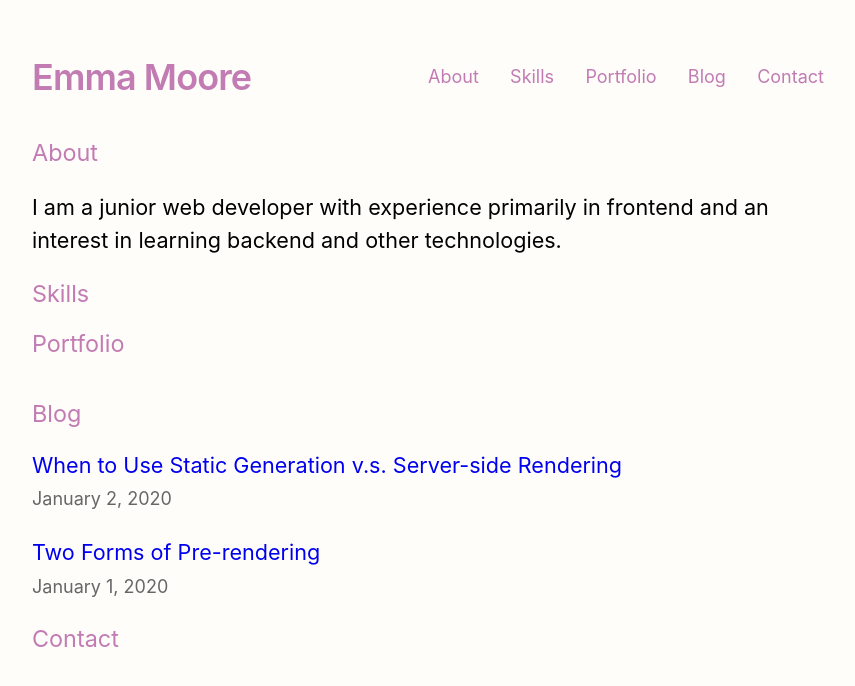
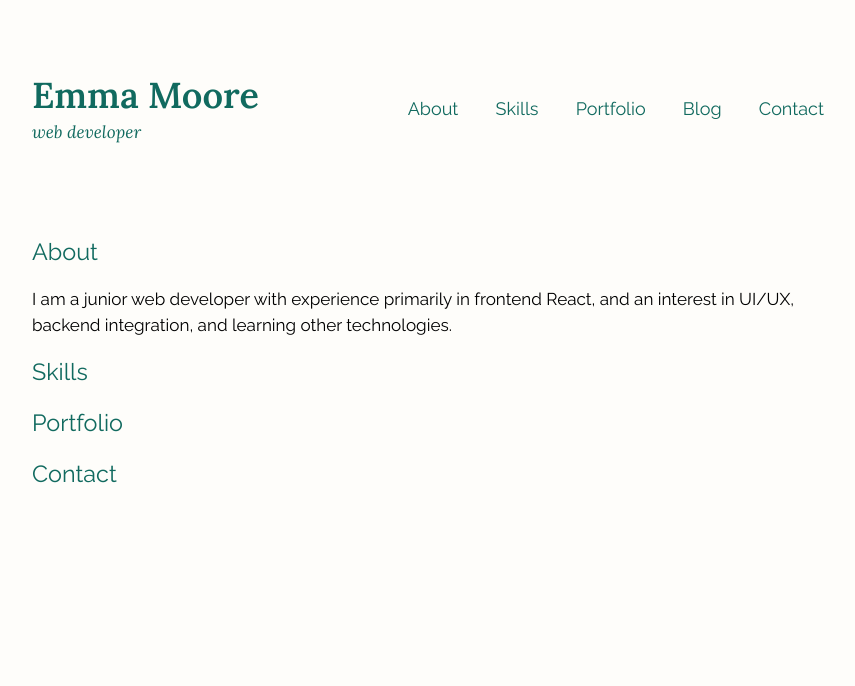
Before and after one commit to emoore29/My-Portfolio, a Next.js app: page / in a window 1280 px wide. Shown: the top 686 px of the page, without its empty margins (212-1067 px from the left). Built offline with nearby package versions, Linux system fonts and the light colour scheme.

Commit message:
final (hopefully) navbar styling, commented out Blog to focus on main portfolio for now

```diff
--- a/components/layout.js
+++ b/components/layout.js
@@ -35,7 +35,17 @@ export default function Layout({ children, home }) {
       <header className={styles.header}>
         {home ? (
           <>
-            <h1 className={utilStyles.headingXl}>{name}</h1>
+            <h1
+              className={`${utilStyles.headingXl} ${utilStyles.fontLora} ${styles.name}`}
+            >
+              {name}
+            </h1>
+            <p
+              className={`${utilStyles.fontLora} ${utilStyles.italic} ${styles.title}`}
+            >
+              web developer
+            </p>
+
             <nav className={styles.navBar}>
               <ul className={styles.navList}>
                 <li>
@@ -70,19 +80,29 @@ export default function Layout({ children, home }) {
                 <nav className={styles.mobileNavList}>
                   <ul>
                     <li>
-                      <a href="#about">About</a>
+                      <a onClick={toggleMenu} href="#about">
+                        About
+                      </a>
                     </li>
                     <li>
-                      <a href="#skills">Skills</a>
+                      <a onClick={toggleMenu} href="#skills">
+                        Skills
+                      </a>
                     </li>
                     <li>
-                      <a href="#portfolio">Portfolio</a>
+                      <a onClick={toggleMenu} href="#portfolio">
+                        Portfolio
+                      </a>
                     </li>
                     <li>
-                      <a href="#blog">Blog</a>
+                      <a onClick={toggleMenu} href="#blog">
+                        Blog
+                      </a>
                     </li>
                     <li>
-                      <a href="#contact">Contact</a>
+                      <a onClick={toggleMenu} href="#contact">
+                        Contact
+                      </a>
                     </li>
                   </ul>
                 </nav>
--- a/components/layout.module.css
+++ b/components/layout.module.css
@@ -1,3 +1,5 @@
+@import url("https://fonts.googleapis.com/css2?family=Lora:ital,wght@0,400;0,500;0,600;0,700;1,400;1,500;1,600;1,700&display=swap");
+
 .container {
   max-width: 50rem;
   padding: 2rem 3rem;
@@ -5,15 +7,26 @@
 }
 
 .header {
-  display: flex;
-  flex-direction: row;
-  justify-content: space-between;
-  align-items: center;
-  color: #c27bb3;
+  display: grid;
+  grid-template-columns: 2;
+  grid-template-rows: 2;
+  color: #116a5f;
+  margin-bottom: 5rem;
+  margin-top: 2rem;
+}
+
+.name {
+  grid-row: 1 / 2;
+  grid-column: 1 / 1;
+}
+
+.title {
+  grid-row: 2 / 3;
 }
 
 .navBar {
-  width: 50%;
+  grid-row: 1 / 3;
+  align-self: center;
 }
 
 .navList {
@@ -23,7 +36,7 @@
 }
 
 .navList a {
-  color: #c27bb3;
+  color: #116a5f;
 }
 
 .backToHome {
@@ -32,6 +45,10 @@
 
 .mobileNav {
   display: none;
+  /* grid-column: 2 / 3; */
+  grid-row: 1 / 3;
+  align-self: center;
+  justify-self: end;
 }
 
 @media (max-width: 768px) {
@@ -44,8 +61,8 @@
     position: absolute;
     right: 0px;
     border-radius: 5%;
-    -webkit-box-shadow: 2px 2px 8px 1px rgba(194, 123, 179, 0.53);
-    box-shadow: 2px 2px 8px 1px rgba(194, 123, 179, 0.53);
+    -webkit-box-shadow: 1px 2px 3px 1px rgba(0, 0, 0, 0.2);
+    box-shadow: 1px 2px 3px 1px rgba(0, 0, 0, 0.2);
     padding: 20px;
     background-color: #fefdfa;
   }
--- a/lib/posts.js
+++ b/lib/posts.js
@@ -8,11 +8,7 @@ const postsDirectory = path.join(process.cwd(), "posts");
 
 export function getSortedPostsData() {
   // Get file names under /posts
-
-  // Instead of the file system,
-  // you can fetch post data from an external API endpoint like this:
-  //   const res = await fetch('..');
-  //   return res.json();
+  debugger;
   const fileNames = fs.readdirSync(postsDirectory);
   const allPostsData = fileNames.map((fileName) => {
     // Remove ".md" from file name to get id
--- /dev/null
+++ b/pages/blog.js
@@ -0,0 +1,24 @@
+import utilStyles from "../styles/utils.module.css";
+import { getSortedPostsData } from "../lib/posts";
+import Link from "next/link";
+import Date from "../components/date";
+
+export async function getStaticProps() {
+  const allPostsData = getSortedPostsData();
+  return {
+    props: {
+      allPostsData,
+    },
+  };
+}
+
+export default function Blog({ allPostsData }) {
+  return (
+    <section className={`${utilStyles.headingMd} ${utilStyles.padding1px}`}>
+      <h2 className={utilStyles.headingLg}>Blog Page</h2>
+      <ul className={utilStyles.list}>
+        <p onClick={() => console.log(allPostsData)}>test</p>
+      </ul>
+    </section>
+  );
+}
--- a/pages/index.js
+++ b/pages/index.js
@@ -4,9 +4,11 @@ import utilStyles from "../styles/utils.module.css";
 import { getSortedPostsData } from "../lib/posts";
 import Link from "next/link";
 import Date from "../components/date";
+import Blog from "./blog";
 
 export async function getStaticProps() {
   const allPostsData = getSortedPostsData();
+
   return {
     props: {
       allPostsData,
@@ -25,8 +27,9 @@ export default function Home({ allPostsData }) {
           About
         </h2>
         <p>
-          I am a junior web developer with experience primarily in frontend and
-          an interest in learning backend and other technologies.
+          I am a junior web developer with experience primarily in frontend
+          React, and an interest in UI/UX, backend integration, and learning
+          other technologies.
         </p>
       </section>
       <section>
@@ -37,7 +40,7 @@ export default function Home({ allPostsData }) {
       <section>
         <h2 className={utilStyles.headingLg}>Portfolio</h2>
       </section>
-      <section className={`${utilStyles.headingMd} ${utilStyles.padding1px}`}>
+      {/* <section className={`${utilStyles.headingMd} ${utilStyles.padding1px}`}>
         <h2 className={utilStyles.headingLg}>Blog</h2>
         <ul className={utilStyles.list}>
           {allPostsData.map(({ id, date, title }) => (
@@ -51,6 +54,8 @@ export default function Home({ allPostsData }) {
           ))}
         </ul>
       </section>
+      <p onClick={() => console.log(allPostsData)}>test</p>
+      <Blog /> */}
       <section>
         <h2 className={utilStyles.headingLg}>Contact</h2>
       </section>
--- a/styles/global.css
+++ b/styles/global.css
@@ -1,9 +1,10 @@
+@import url("https://fonts.googleapis.com/css2?family=Raleway:ital,wght@0,100;0,200;0,300;0,400;0,500;0,600;0,700;0,800;0,900;1,100;1,200;1,300;1,400;1,500;1,600;1,700;1,800;1,900&display=swap");
+
 html,
 body {
   padding: 0;
   margin: 0;
-  font-family: -apple-system, BlinkMacSystemFont, Segoe UI, Roboto, Oxygen,
-    Ubuntu, Cantarell, Fira Sans, Droid Sans, Helvetica Neue, sans-serif;
+  font-family: "Raleway", sans-serif;
   line-height: 1.6;
   font-size: 18px;
   background-color: #fefdfa;
@@ -11,6 +12,15 @@ body {
 
 * {
   box-sizing: border-box;
+}
+
+h1,
+p {
+  margin: 0;
+}
+
+p {
+  font-size: 0.95rem;
 }
 
 ul {
@@ -41,7 +51,13 @@ button {
   font: inherit;
   cursor: pointer;
   outline: inherit;
-  -webkit-box-shadow: 2px 2px 8px 1px rgba(194, 123, 179, 0.53);
-  box-shadow: 2px 2px 8px 1px rgba(194, 123, 179, 0.53);
-  /* additional styling goes here */
 }
+
+button:hover {
+  -webkit-box-shadow: 1px 2px 3px 1px rgba(0, 0, 0, 0.2);
+  box-shadow: 1px 2px 3px 1px rgba(0, 0, 0, 0.2);
+}
+
+button:active {
+  background-color: rgba(17, 106, 96, 0.219);
+}
--- a/styles/utils.module.css
+++ b/styles/utils.module.css
@@ -1,3 +1,7 @@
+.fontLora {
+  font-family: "Lora", serif;
+}
+
 .heading2Xl {
   font-size: 2.5rem;
   line-height: 1.2;
@@ -10,8 +14,7 @@
   font-size: 2rem;
   line-height: 1.3;
   font-weight: 600;
-  letter-spacing: -0.05rem;
-  margin: 1rem 0;
+  /* margin: 1rem 0; */
 }
 
 .headingLg {
@@ -19,7 +22,7 @@
   line-height: 1.4;
   font-weight: 400;
   margin: 1rem 0;
-  color: #c27bb3;
+  color: #116a5f;
 }
 
 .headingMd {
@@ -52,3 +55,7 @@
 .lightText {
   color: #666;
 }
+
+.italic {
+  font-style: italic;
+}
```
